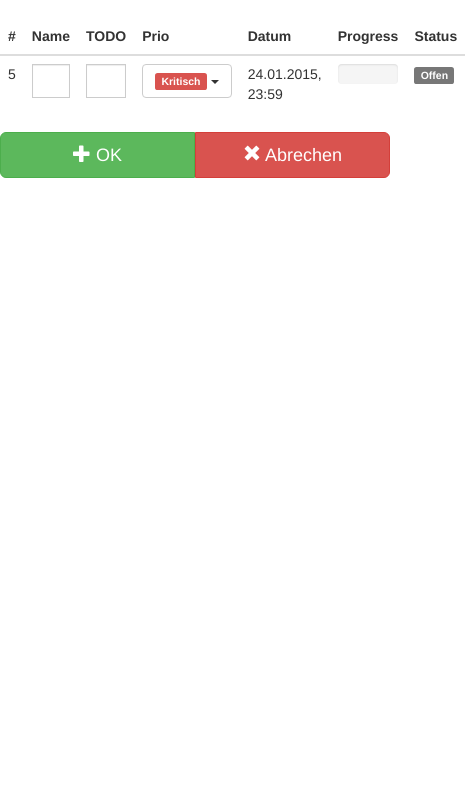
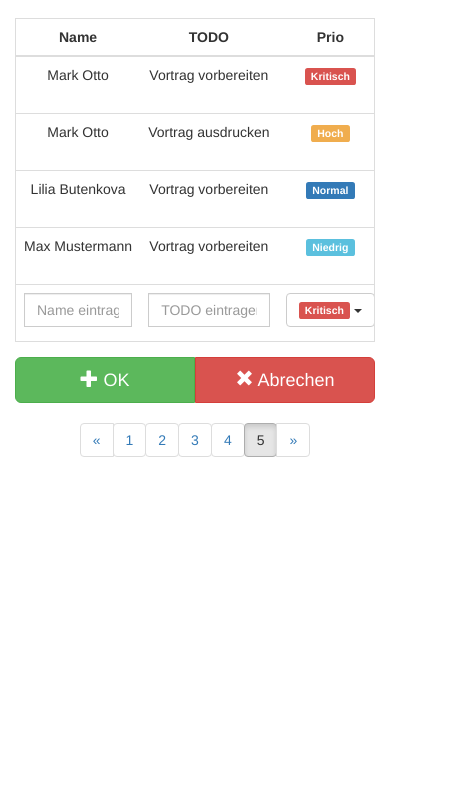
Before and after one commit to liliabut/todoliste, a plain HTML site: page neuestodo.html in a window 390 px wide. Shown: the part 54-842 px from the top of the page, 465 px wide, since content can reach past the window. Drawn offline with nearby package versions, Linux system fonts and the light colour scheme.

Commit message:
Editseite implementiert und responsive.
Signed-off-by: Lilia Butenkova <lilia.butenkova@gmail.com>

```diff
--- a/neuestodo.html
+++ b/neuestodo.html
@@ -24,13 +24,20 @@
 					<span class="icon-bar"></span>
 					<span class="icon-bar"></span>
 				  </button>
-				  <a class="navbar-brand" href="#">Neues TODO</a>
+				  <a class="navbar-brand" href="index.html">TODO Liste</a>
 				</div>
 
 				<!-- Collect the nav links, forms, and other content for toggling -->
 				<div class="collapse navbar-collapse" id="bs-example-navbar-collapse-1">
+				  <form class="navbar-form navbar-left" role="search">
+					<div class="form-group">
+					  <input type="text" class="form-control" placeholder="Suche nach Aufgaben...">
+					</div>
+					<button type="submit" class="btn btn-default">Suche</button>
+				  </form>
 				  <ul class="nav navbar-nav navbar-right">
-					<li><a href="#">Impressum</a></li>
+					<li><a href="index.html">Aufgaben</a></li>
+					<li><a href="impressum.html">Impressum</a></li>
 					<li class="dropdown">
 					  <a href="#" class="dropdown-toggle" data-toggle="dropdown" role="button" aria-expanded="false">Kontakt<span class="caret"></span></a>
 					  <ul class="dropdown-menu" role="menu">
@@ -43,31 +50,82 @@
 			 </div><!-- /.container-fluid -->
 		</nav>
 
-      <div class="row">
-        <div class="col-md-7">
-          <table class="table">
+	<div class="container">
+    <div class="row text-center">
+		<div class="col-md-8 col-md-offset-2">
+		<div class="table-responsive">
+          <table class="table table-hover">
             <thead>
               <tr>
-                <th>#</th>
-                <th>Name</th>
-                <th>TODO</th>
-                <th>Prio</th>
-                <th>Datum</th>
-				<th>Progress</th>
-                <th>Status</th>
+                <th class="text-center">Name</th>
+                <th class="text-center">TODO</th>
+                <th class="text-center">Prio</th>
+                <th class="text-center">Datum</th>
+				<th class="text-center">Progress</th>
               </tr>
             </thead>
             <tbody>
               <tr>
-                <td>5</td>
+                <td>Mark Otto</td>
+                <td>Vortrag vorbereiten</td>
+                <td><span class="label label-danger">Kritisch</span></td>
+                <td>24.01.15</td>
+				<td>
+					<div class="progress">
+					  <div class="progress-bar" role="progressbar" aria-valuenow="30" aria-valuemin="0" aria-valuemax="100" style="width: 30%;">
+						30%
+					  </div>
+					</div>
+				</td>
+              </tr>
+              <tr>
+                <td>Mark Otto</td>
+                <td>Vortrag ausdrucken</td>
+                <td><span class="label label-warning">Hoch</span></td>
+                <td>04.02.15</td>
+				<td>
+					<div class="progress">
+					  <div class="progress-bar" role="progressbar" aria-valuenow="100" aria-valuemin="0" aria-valuemax="100" style="width: 100%;">
+						100%
+					  </div>
+					</div>
+				</td>
+              </tr>
+			  <tr>
+                <td>Lilia Butenkova</td>
+                <td>Vortrag vorbereiten</td>
+                <td><span class="label label-primary">Normal</span></td>
+                <td>24.03.15</td>
+				<td>
+					<div class="progress">
+					  <div class="progress-bar" role="progressbar" aria-valuenow="90" aria-valuemin="0" aria-valuemax="100" style="width: 90%;">
+						90%
+					  </div>
+					</div>
+				</td>
+              </tr>
+			  <tr>
+                <td>Max Mustermann</td>
+                <td>Vortrag vorbereiten</td>
+                <td><span class="label label-info">Niedrig</span></td>
+                <td>14.04.15</td>
+				<td>
+					<div class="progress">
+					  <div class="progress-bar" role="progressbar" aria-valuenow="50" aria-valuemin="0" aria-valuemax="100" style="width: 50%;">
+						50%
+					  </div>
+					</div>
+				</td>
+              </tr>
+			  <tr>
                 <td>
 					<div class="input-group">
-						<input type="text" class="form-control" placeholder="" aria-describedby="basic-addon1">
+						<input type="text" class="form-control" placeholder="Name eintragen" aria-describedby="basic-addon1">
 					</div>
 				</td>
                 <td>
 					<div class="input-group">
-						<input type="text" class="form-control" placeholder="" aria-describedby="basic-addon1">
+						<input type="text" class="form-control" placeholder="TODO eintragen" aria-describedby="basic-addon1">
 					</div>
 				</td>
                 <td>
@@ -83,23 +141,44 @@
 					  </ul>
 					</div>
 				</td>
-                <td>24.01.2015, 23:59</td>
+                <td>NOW</td>
 				<td>
 					<div class="progress">
 					  <div class="progress-bar" role="progressbar" aria-valuenow="0" aria-valuemin="0" aria-valuemax="100" style="width: 0%;">
 					  </div>
 					</div>
 				</td>
-                <td><span class="label label-default">Offen</span></td>
               </tr>
             </tbody>
           </table>
+		  </div>
 
-		  <div class="btn-group btn-group-justified" role="group" aria-label="">
-			<a href="index.html" class="btn btn-lg btn-success" role="button"><span class="glyphicon glyphicon-plus"></span> OK</a>
-			<a href="index.html" class="btn btn-lg btn-danger" role="button"><span class="glyphicon glyphicon-remove"></span> Abrechen</a>
-		  </div>
         </div>
+	</div>
+
+	<div class="row text-center">
+		<div class="col-md-4 col-md-offset-4">
+			<div class="btn-group btn-group-justified" role="group" aria-label="">
+				<a href="index.html" class="btn btn-lg btn-success" role="button"><span class="glyphicon glyphicon-plus"></span> OK</a>
+				<a href="index.html" class="btn btn-lg btn-danger" role="button"><span class="glyphicon glyphicon-remove"></span> Abrechen</a>
+			</div>
+		</div>
+	</div>
+	</div>
+
+		  <footer class="row text-center">
+			<nav>
+			  <ul class="pagination">
+				<li><a href="" aria-label="Previous"><span aria-hidden="true">&laquo;</span></a>
+				<li><a href="#" class="btn btn-default" role="button">1</a>
+				<li><a href="#" class="btn btn-default" role="button">2</a>
+				<li><a href="#" class="btn btn-default" role="button">3</a>
+				<li><a href="#" class="btn btn-default" role="button">4</a>
+				<li><a href="#" class="btn btn-default active" role="button">5</a>
+				<li><a href="#" aria-label="Next"><span aria-hidden="true">&raquo;</span></a>
+			  </ul>
+			</nav>
+		  </footer>
 
     <!-- jQuery (necessary for Bootstrap's JavaScript plugins) -->
     <script src="https://ajax.googleapis.com/ajax/libs/jquery/1.11.2/jquery.min.js"></script>
```
Also changed, not shown: index.html (+8 -16 lines).
